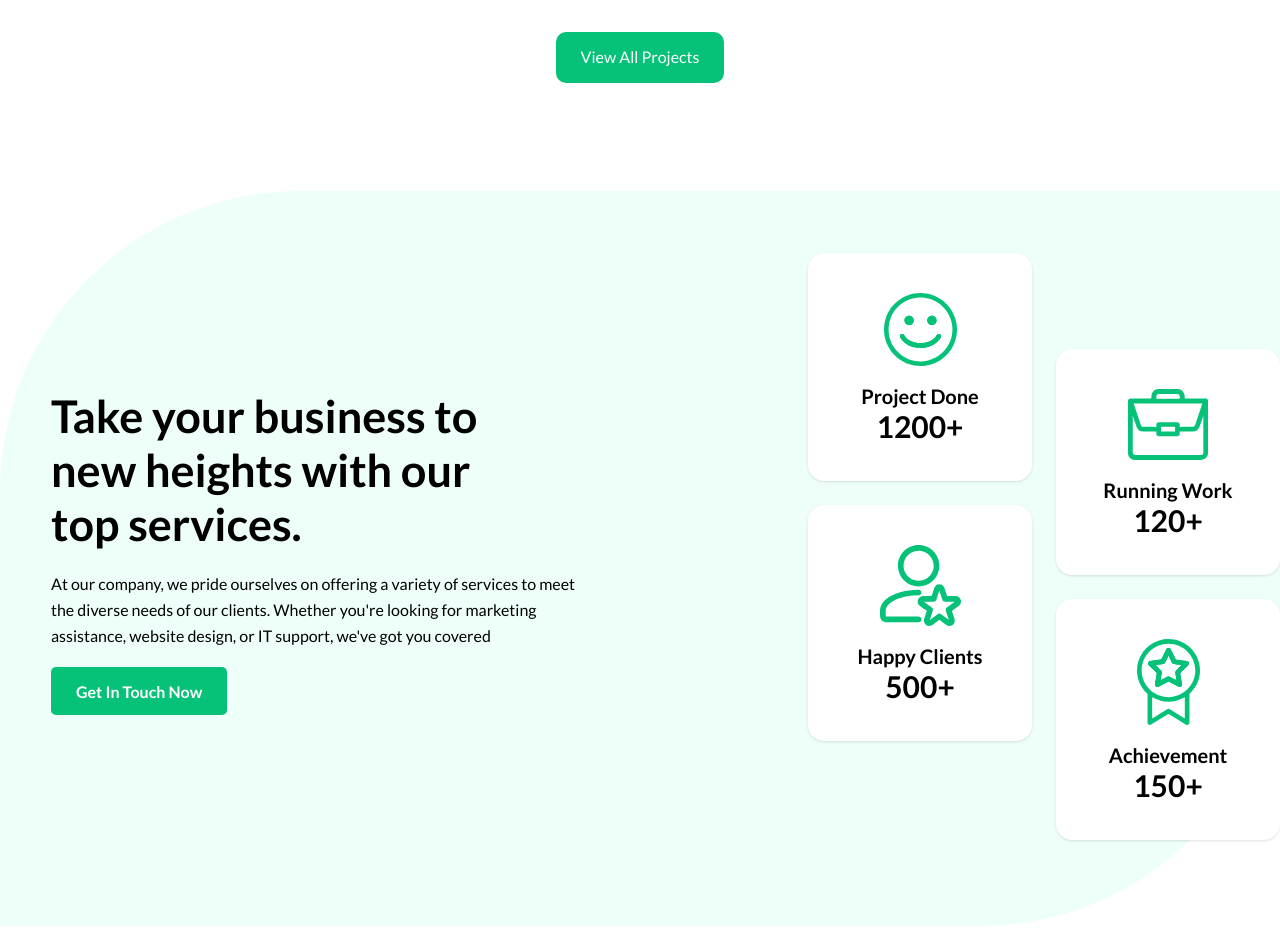
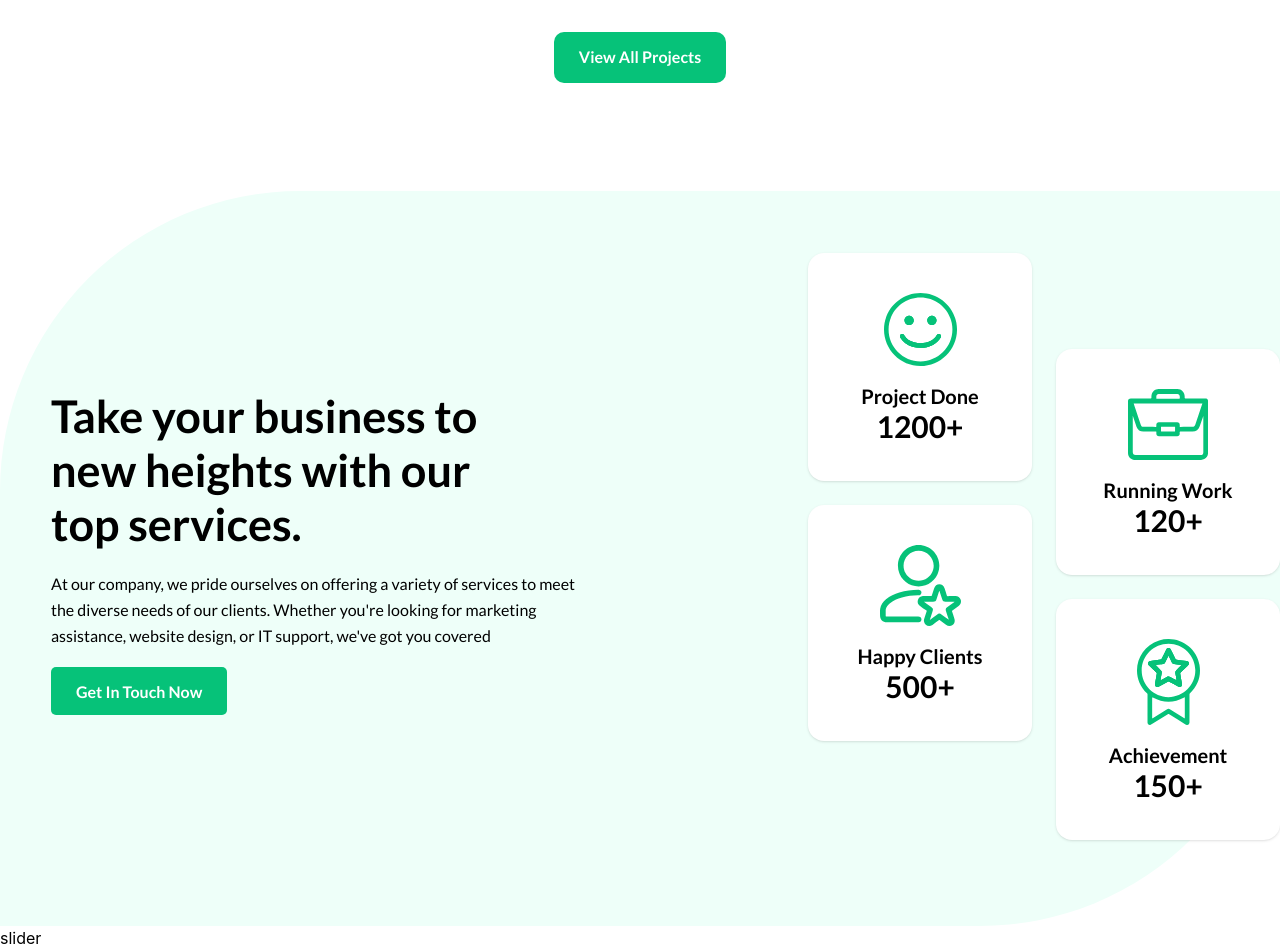
Before and after one commit to faisalbari193/project-2, a React (Vite) app: page / in a window 1280 px wide. Shown: the part 2985-3935 px from the top of the page. Before the commit the page ends 3911 px from the top, so only its background shows below. Built offline with nearby package versions, Linux system fonts and the light colour scheme.

Commit message:
added some improvement

```diff
--- a/package.json
+++ b/package.json
@@ -14,6 +14,8 @@
     "react": "^19.2.5",
     "react-dom": "^19.2.5",
     "react-icons": "^5.6.0",
+    "react-slick": "^0.31.0",
+    "slick-carousel": "^1.8.1",
     "tailwindcss": "^4.2.4"
   },
   "devDependencies": {
--- a/src/App.jsx
+++ b/src/App.jsx
@@ -3,6 +3,7 @@ import Experience from "./components/Experience/Experience";
 import LatestProjects from "./components/LatestProjects/LatestProjects";
 import Navbar from "./components/Navbar/Navbar";
 import Offer from "./components/Offer/Offer";
+import OurClient from "./components/OurClient/OurClient";
 import TopServices from "./components/TopServices/TopServices";
 
 function App() {
@@ -14,6 +15,7 @@ function App() {
       <Offer />
       <LatestProjects />
       <TopServices />
+      <OurClient />
     </>
   );
 }
--- a/src/components/LatestProjects/LatestProjects.jsx
+++ b/src/components/LatestProjects/LatestProjects.jsx
@@ -96,7 +96,7 @@ const LatestProjects = () => {
           </div>
         </Container>
       </div>
-      <a href="" className="mt-8 px-6.25 py-[14.5px] bg-[#06C279] text-white font-custom font-medium text-[16px] leading-5.5 rounded-[10px] block w-max mx-auto">
+      <a href="" className="mt-8 px-6.25 py-[14.5px] bg-[#06C279] text-white font-custom font-semibold text-[16px] leading-5.5 rounded-[10px] block w-max mx-auto">
         View All Projects
       </a>
     </section>
--- /dev/null
+++ b/src/components/OurClient/OurClient.jsx
@@ -0,0 +1,11 @@
+import React from 'react'
+
+const OurClient = () => {
+  return (
+    <div>
+      <h1>slider</h1>
+    </div>
+  )
+}
+
+export default OurClient
--- a/src/index.css
+++ b/src/index.css
@@ -2,3 +2,9 @@
 @theme {
   --font-custom: "Lato", sans-serif;
 }
+.slick-dots li button:before {
+  color: #06c279;
+}
+.slick-dots li.slick-active button:before {
+  color: #06c279;
+}
```
Also changed, not shown: 1 other file (tests, documents, lock files or other folders).
